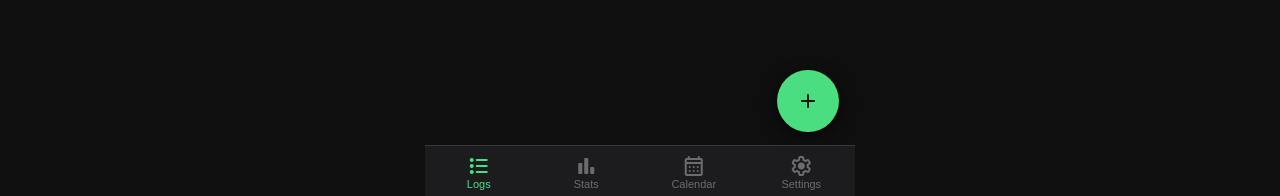
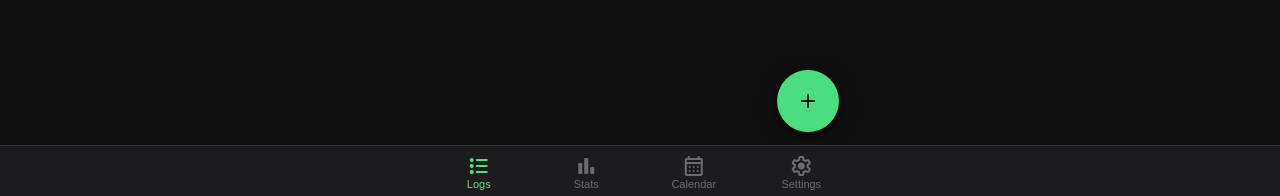
Before and after one commit to jbj-code/LOGD, a React (Vite) app: page / in a window 1280 px wide. Shown: the part 604-800 px from the top of the page. Built offline with nearby package versions, Linux system fonts and the light colour scheme; no server answers; the database is empty.

Commit message:
Trying to fix nav bar area

```diff
--- a/src/App.css
+++ b/src/App.css
@@ -39,6 +39,30 @@
 
 .app-route--detail {
   overflow: hidden;
+}
+
+/* Full-bleed fixed bottom chrome (nav + safe area). Avoids iOS PWA gaps from transformed,
+ * narrow fixed bars; FAB anchors inside the column so it stays aligned with the nav. */
+.app-bottom-shell {
+  position: fixed;
+  bottom: 0;
+  left: 0;
+  right: 0;
+  z-index: 50;
+  padding-bottom: env(safe-area-inset-bottom, 0px);
+  background: var(--color-surface);
+  border-top: 1px solid var(--color-border);
+  box-sizing: border-box;
+  pointer-events: none;
+}
+
+.app-bottom-shell__column {
+  position: relative;
+  width: min(100vw, var(--app-max-width));
+  max-width: 100%;
+  margin: 0 auto;
+  box-sizing: border-box;
+  pointer-events: auto;
 }
 
 @media (prefers-reduced-motion: no-preference) {
--- a/src/App.tsx
+++ b/src/App.tsx
@@ -157,7 +157,6 @@ const App = () => {
 
   return (
     <div className="app">
-      <BottomNav activeTab={screen.tab} onTabChange={navigateToTab} />
       <main className="app__content">
         {detailLog ? (
           <div key={detailLog.id} className="app-route app-route--detail">
@@ -183,6 +182,8 @@ const App = () => {
           <div className="app-route app-route--scroll">{renderMain()}</div>
         )}
       </main>
+      <div className="app-bottom-shell">
+        <div className="app-bottom-shell__column">
           {showLogsFab && (
             <FabMenu
               isOpen={fabMenuOpen}
@@ -191,6 +192,9 @@ const App = () => {
               onQuickLog={() => setQuickLogOpen(true)}
             />
           )}
+          <BottomNav activeTab={screen.tab} onTabChange={navigateToTab} />
+        </div>
+      </div>
       <AddLogModal
         isOpen={addModalOpen}
         onClose={() => setAddModalOpen(false)}
--- a/src/components/bottom-nav/BottomNav.css
+++ b/src/components/bottom-nav/BottomNav.css
@@ -1,22 +1,13 @@
 /* src/components/bottom-nav/BottomNav.css */
 
+/* In-document nav row — shell (.app-bottom-shell) is fixed + full width + safe-area padding. */
 .bottom-nav {
-  position: fixed;
-  bottom: 0;
-  left: 50%;
-  /* Center within shell; promotes compositing layer (helps some iOS PWA fixed-footer gaps). */
-  transform: translate3d(-50%, 0, 0);
-  width: min(100vw, var(--app-max-width));
-  max-width: 100%;
-  box-sizing: border-box;
-  /* Opaque bar avoids sub-pixel / compositor gaps under translucent + backdrop-filter on iOS PWA. */
-  background: var(--color-surface);
-  border-top: 1px solid var(--color-border);
-  z-index: 50;
+  position: relative;
+  z-index: 1;
   display: flex;
   flex-direction: column;
-  /* Single safe-area inset here — do not also bake safe-bottom into __items height */
-  padding-bottom: env(safe-area-inset-bottom, 0px);
+  background: transparent;
+  border-top: none;
 }
 
 .bottom-nav__items {
--- a/src/components/fab-menu/FabMenu.css
+++ b/src/components/fab-menu/FabMenu.css
@@ -1,15 +1,25 @@
 /* src/components/fab-menu/FabMenu.css */
 
-.fab-menu {
-  display: block;
-  position: fixed;
-  inset: 0;
+/* Dock sits inside .app-bottom-shell__column — same positioning context as the nav (no scroll jitter). */
+.fab-menu--dock {
+  position: absolute;
+  right: var(--space-4);
+  z-index: 2;
+  width: var(--fab-size);
+  height: var(--fab-size);
+  /* Bottom of shell column = bottom of nav row; lift FAB by nav height + gap */
+  bottom: calc(var(--nav-height) + var(--fab-gap-above-nav));
   pointer-events: none;
-  z-index: 55;
 }
 
+.fab-menu__fab,
+.fab-menu--open .fab-menu__actions {
+  pointer-events: auto;
+}
+
+/* Dim main content only; shell (nav + FAB) stays z-index above */
 .fab-menu__backdrop {
-  position: absolute;
+  position: fixed;
   top: 0;
   left: 0;
   right: 0;
@@ -24,6 +34,7 @@
   transition: opacity 320ms cubic-bezier(0.22, 1, 0.36, 1);
   will-change: opacity;
   pointer-events: auto;
+  z-index: 45;
 }
 
 .fab-menu--open .fab-menu__backdrop {
@@ -31,12 +42,9 @@
 }
 
 .fab-menu__stack {
-  position: fixed;
-  right: calc((100vw - var(--app-shell-w)) / 2 + var(--space-4));
-  bottom: calc(var(--nav-height) + var(--safe-bottom) + var(--fab-gap-above-nav));
+  position: relative;
   width: var(--fab-size);
   height: var(--fab-size);
-  z-index: 1;
 }
 
 .fab-menu__actions {
--- a/src/components/fab-menu/FabMenu.tsx
+++ b/src/components/fab-menu/FabMenu.tsx
@@ -40,7 +40,7 @@ export const FabMenu = ({
   const close = () => onOpenChange(false);
 
   return (
-    <div ref={rootRef} className={`fab-menu ${isOpen ? 'fab-menu--open' : ''}`}>
+    <>
       {isOpen && (
         <button
           type="button"
@@ -49,7 +49,7 @@ export const FabMenu = ({
           onClick={close}
         />
       )}
-
+      <div ref={rootRef} className={`fab-menu--dock ${isOpen ? 'fab-menu--open' : ''}`}>
         <div className="fab-menu__stack">
           <div className="fab-menu__actions">
             <button
@@ -88,5 +88,6 @@ export const FabMenu = ({
           </button>
         </div>
       </div>
+    </>
   );
 };
```
Lines whose indentation alone changed are shown as unchanged.
